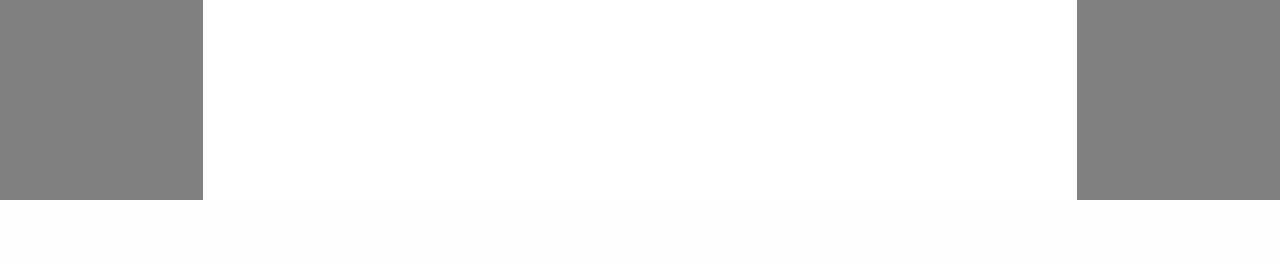
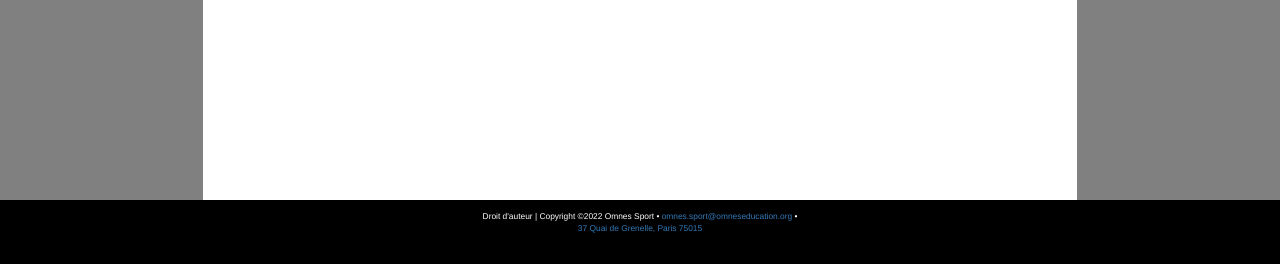
Before and after one commit to Nonoon971/OmnesSport, a PHP site: page /recherche.php in a window 1280 px wide. Shown: the part 755-1019 px from the top of the page. Before the commit the page ends 955 px from the top, so only its background shows below. Run offline with PHP 8.4, Linux system fonts and the light colour scheme; data that the repository does not hold is empty.

Commit message:
Ajout du footer externe

```diff
--- /dev/null
+++ b/footer.php
@@ -0,0 +1,3 @@
+<footer>
+	Droit d'auteur | Copyright &copy;2022 Omnes Sport &bull; <a href="mailto:omnes.sport@omneseducation.org">omnes.sport@omneseducation.org</a> &bull; <address><a style="text-decoration: none;" href="https://goo.gl/maps/JV5cmXaqijZvfycG7">37 Quai de Grenelle, Paris 75015</a></address>
+</footer>
--- a/recherche.php
+++ b/recherche.php
@@ -124,6 +124,7 @@ if ($db_found)
 	</div>';
 
 }
+include('footer.php');
 
 
 
--- a/test.css
+++ b/test.css
@@ -92,7 +92,6 @@ header
 	height: 100%;
 	z-index: 1000;
 }
-
 .popup.active
 {
 	display: inline-block;
@@ -135,3 +134,13 @@ header
 {
 	background-color: darkblue;
 }
+footer
+{
+	background-color: black;
+	color: white;
+	clear: left;
+	text-align: center;
+	padding: 10px;
+	font-size: 0.6em;
+
+}
```
